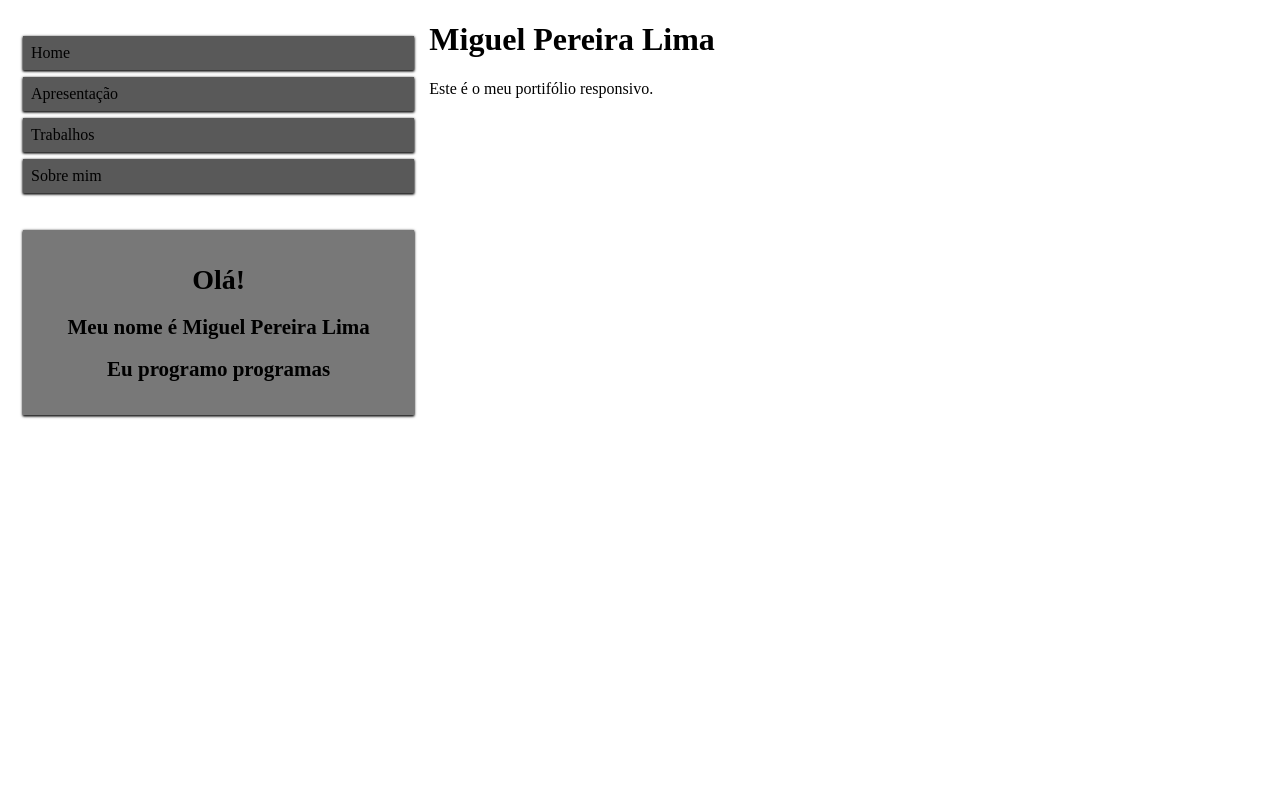
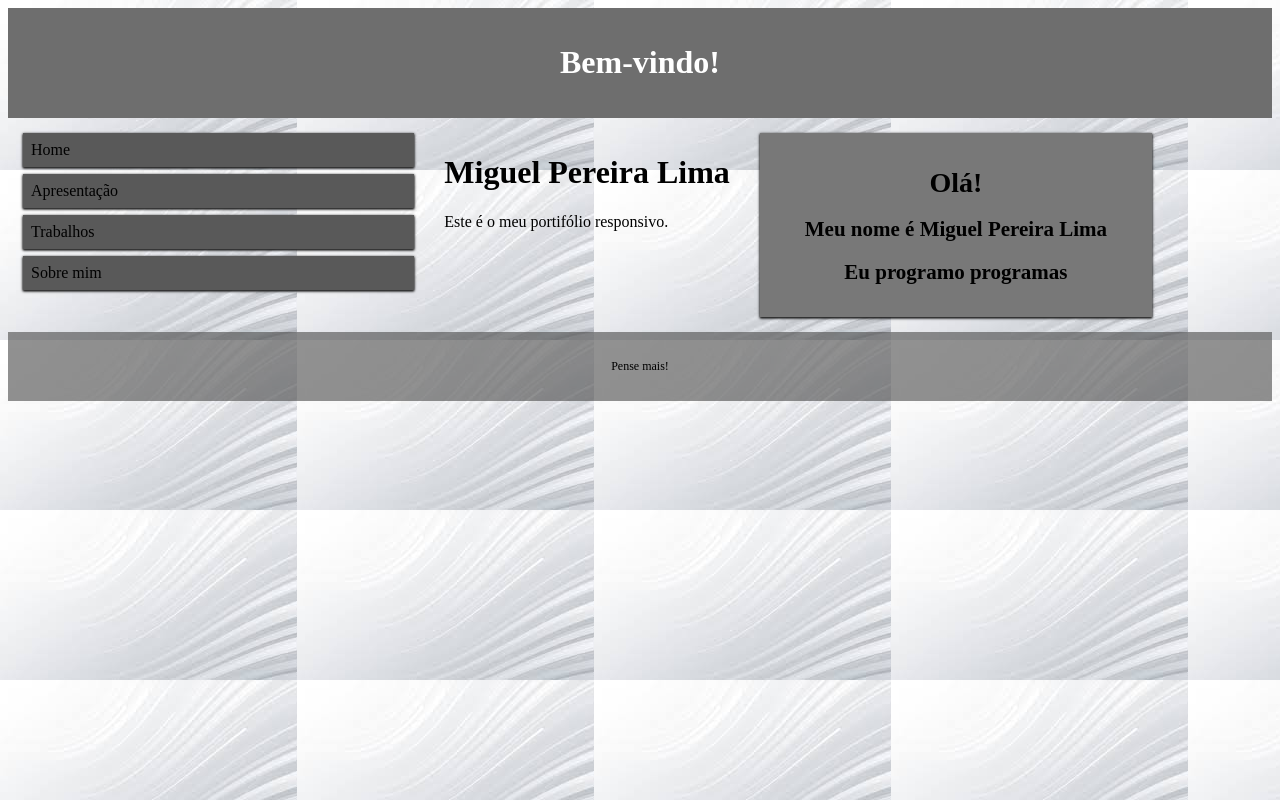
Before and after one commit to MiguelProgramas/Responsive-webpage-exercise, a plain HTML site: page index.html in a window 1280 px wide. Drawn offline with Linux system fonts and the light colour scheme.

Commit message:
Responsividade superior derivada do uso de classes adicionais e adição de colunas a mais. A coloração da página e seu geral estilo está mais agradável, com diferentes tons de cores sendo aplicados dependendo das dimensões do viewport do usuário, isso tudo através dos media queries aplicados.

```diff
--- a/css/styles.css
+++ b/css/styles.css
@@ -1,5 +1,9 @@
 * {
     box-sizing: border-box;
+}
+
+body {
+    background-image: url(/images/blue.jpg);
 }
 
 .row::after {
@@ -15,8 +19,9 @@
 
 .header {
     background-color:rgb(0, 255, 247);
-    color:rgba(0, 0, 0, 0);
+    color:rgb(255, 255, 255);
     padding:15px;
+    text-align:center;
 }
 
 .menu ul {
@@ -60,7 +65,10 @@
 
 @media only screen and (min-width: 600px) {
     .header {background-color: rgb(90, 255, 7);}
-    .col-s-1 {width: 50%;}
+    .col-s-1 {width:50%;}
+    .col-s-2 {width:100%;}
+    .col-s-3 {width:25%;}
+    .col-s-4 {width:75%;}
     .menu li {
         background-color:rgb(0, 255, 149)
     }
@@ -69,11 +77,18 @@
     }
     .aside {background-color: rgb(90, 255, 7);}
     .footer {background-color: rgba(60, 255, 0, 0.614);}
+    body {
+        background-image: url(/images/green.avif);
+    }
 }
+
 
 @media only screen and (min-width: 768px) {
     .header {background-color: rgb(110, 110, 110);}
-    .col-1 {width: 33.33%;}
+    .col-1 {width:33.33%;}
+    .col-2 {width:100%;}
+    .col-3 {width:25%;}
+    .col-4 {width:75%;}
     .menu li {
         background-color:rgb(89, 89, 89)
     }
@@ -82,4 +97,7 @@
     }
     .aside {background-color: rgb(120, 120, 120);}
     .footer {background-color: rgba(77, 77, 77, 0.614);}
+    body {
+        background-image: url(/images/gray.jpg);
+    }
 }
--- a/index.html
+++ b/index.html
@@ -1,12 +1,17 @@
 <!DOCTYPE html>
 <html lang="en">
+
 <head>
     <meta charset="UTF-8">
     <meta name="viewport" content="width=device-width, initial-scale=1.0">
     <title>Página responsiva</title>
     <link rel="stylesheet" href="css/styles.css">
 </head>
+
 <body>
+    <div class="header">
+        <h1>Bem-vindo!</h1>
+    </div>
     <div class="row">
         <div class="col-1 col-s-1 menu">
             <ul>
@@ -16,19 +21,24 @@
                 <li>Sobre mim</li>
             </ul>
         </div>
-
+        <div class="col-s-3 col-3">
             <div class="Texto">
                 <h1>Miguel Pereira Lima</h1>
                 <p>Este é o meu portifólio responsivo.</p>
+            </div>
         </div>
-        </div>
-
-        <div class="col-1 col-s-1">
+        <div class="col-1 col-s-2">
             <div class="aside">
                 <h1>Olá!</h1>
                 <h2>Meu nome é Miguel Pereira Lima</h2>
                 <h2>Eu programo programas</h2>
             </div>
         </div>
+    </div>
+
+    <div class="footer">
+        <p>Pense mais!</p>
+    </div>
 </body>
+
 </html>
```
Also changed, not shown: images/blue.jpg (added), images/gray.jpg (added), images/green.avif (added).
